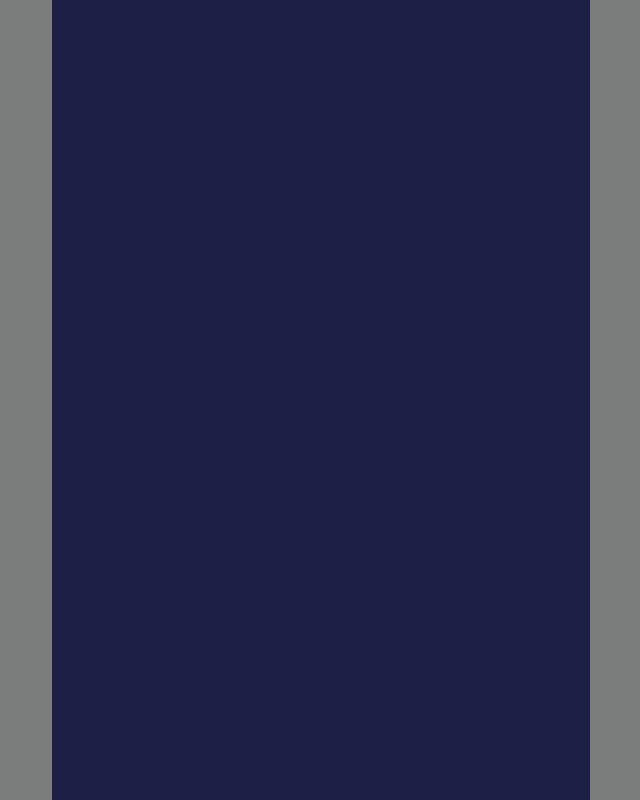
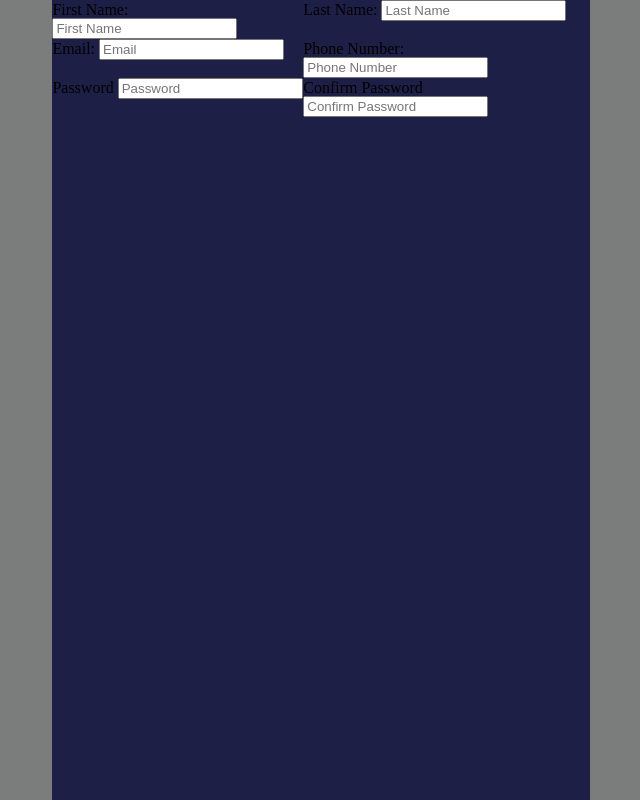
Before and after one commit to kaeloshuping/sign-up-form, a plain HTML site: page index.html in a window 1280 px wide. Shown: the whole page, without its empty margins (498-1138 px from the left). Drawn offline with Linux system fonts and the light colour scheme.

Commit message:
created form with inputs in a tabular form

```diff
--- a/index.html
+++ b/index.html
@@ -11,7 +11,40 @@
         <div id="logo-container">
         </div>
         <div id="details-container">
-
+            <form action="" method="post" id="form-data">
+                <table>
+                    <tr>
+                        <td>
+                            <label for="first-name">First Name:</label>
+                            <input type="text" id="first-name" placeholder="First Name">
+                        </td>
+                        <td>
+                            <label for="last-name">Last Name:</label>
+                            <input type="text" id="last-name" placeholder="Last Name">
+                        </td>
+                    </tr>
+                    <tr>
+                        <td>
+                            <label for="email">Email:</label>
+                            <input type="email" id="email" placeholder="Email">
+                        </td>
+                        <td>
+                            <label for="phone-number">Phone Number:</label>
+                            <input type="number" id="phone-number" placeholder="Phone Number">
+                        </td>
+                    </tr>
+                    <tr>
+                        <td>
+                            <label for="password">Password</label>
+                            <input type="password" id="password" placeholder="Password">
+                        </td>
+                        <td>
+                            <label for="confirm-password">Confirm Password</label>
+                            <input type="password" id="confirm-password" placeholder="Confirm Password">
+                        </td>
+                    </tr>
+                </table>
+            </form>
         </div>
     </div>
 </body>
```
